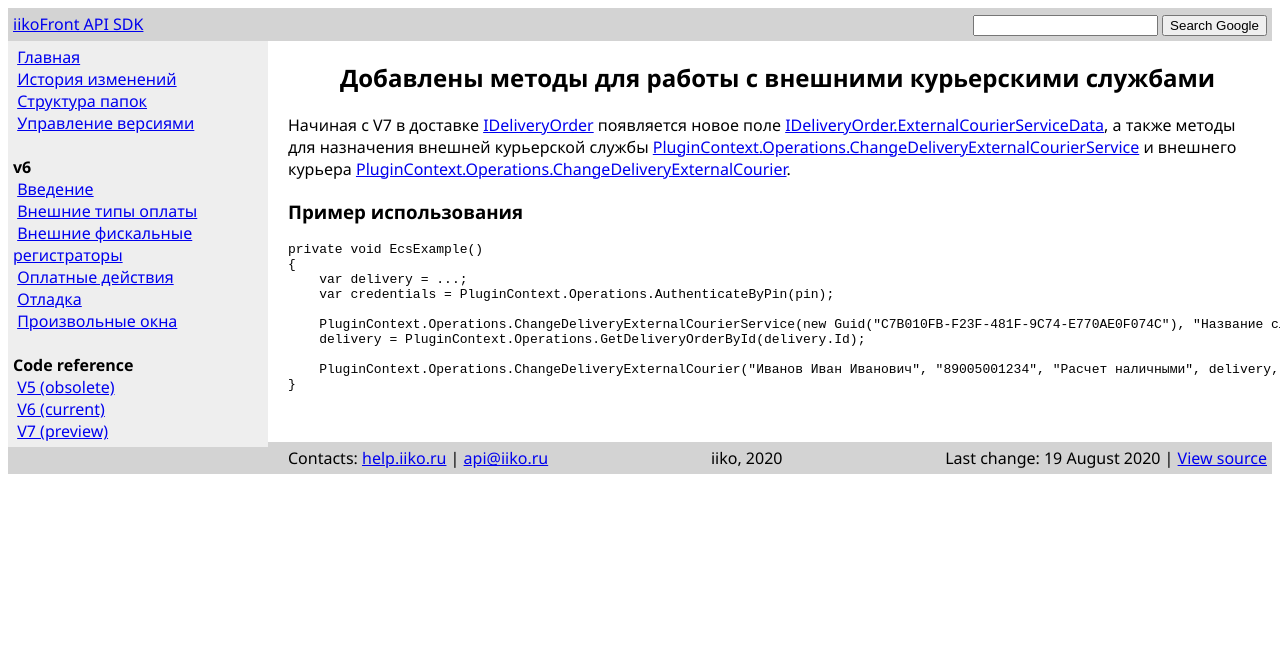
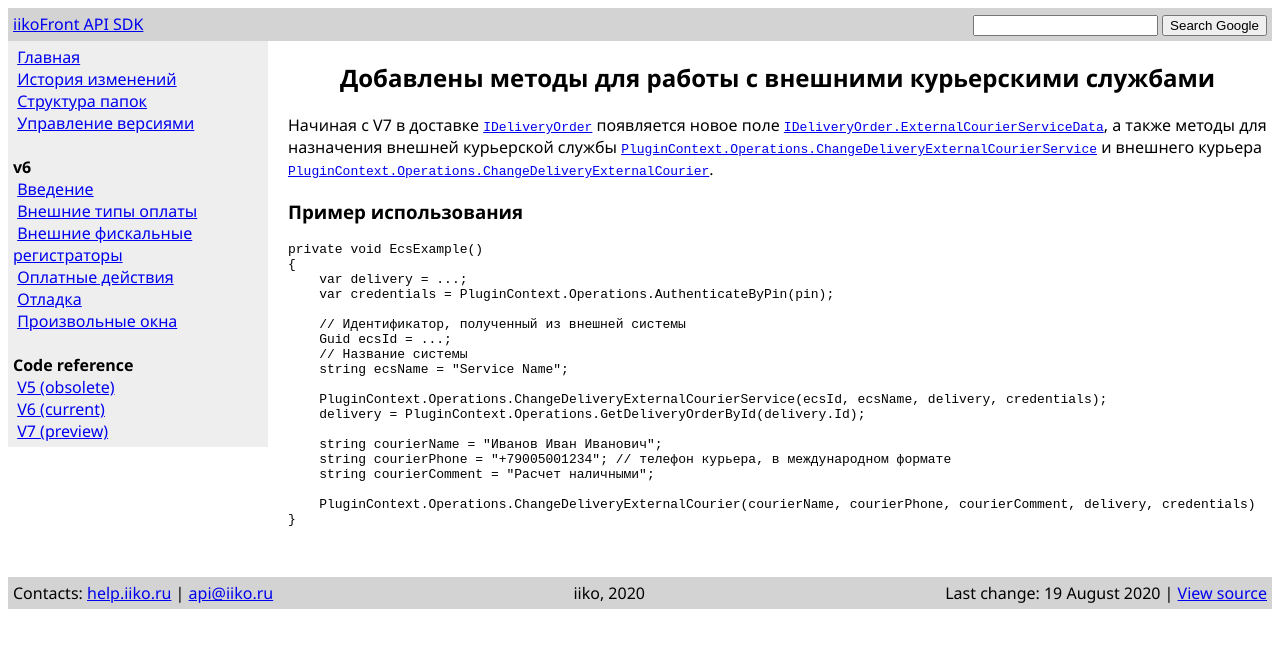
Before and after one commit to iiko/front.api.doc, a Jekyll site: the page built from _posts/2020-08-04-external-courier-services.md, in a window 1280 px wide. Shown: the top 648 px of the page. Built offline with Jekyll 4.4.1, drawn with Linux system fonts in a browser that asks for light colours.

Commit message:
RMS-51479
Интеграция с внешней курьерской службой: документация по Front.API

````diff
--- a/_posts/2020-08-04-external-courier-services.md
+++ b/_posts/2020-08-04-external-courier-services.md
@@ -3,7 +3,7 @@ title: Добавлены методы для работы с внешними
 layout: default
 ---
 
-Начиная с V7 в доставке [IDeliveryOrder](https://iiko.github.io/front.api.sdk/v7/html/T_Resto_Front_Api_Data_Orders_IDeliveryOrder.htm) появляется новое поле [IDeliveryOrder.ExternalCourierServiceData](https://iiko.github.io/front.api.sdk/v7/html/P_Resto_Front_Api_Data_Orders_IDeliveryOrder_ExternalCourierServiceData.htm), а также методы для назначения внешней курьерской службы [PluginContext.Operations.ChangeDeliveryExternalCourierService](https://iiko.github.io/front.api.sdk/v7/html/M_Resto_Front_Api_IOperationService_ChangeDeliveryExternalCourierService.htm) и внешнего курьера  [PluginContext.Operations.ChangeDeliveryExternalCourier](https://iiko.github.io/front.api.sdk/v7/html/M_Resto_Front_Api_IOperationService_ChangeDeliveryExternalCourier.htm).
+Начиная с V7 в доставке [`IDeliveryOrder`](https://iiko.github.io/front.api.sdk/v7/html/T_Resto_Front_Api_Data_Orders_IDeliveryOrder.htm) появляется новое поле [`IDeliveryOrder.ExternalCourierServiceData`](https://iiko.github.io/front.api.sdk/v7/html/P_Resto_Front_Api_Data_Orders_IDeliveryOrder_ExternalCourierServiceData.htm), а также методы для назначения внешней курьерской службы [`PluginContext.Operations.ChangeDeliveryExternalCourierService`](https://iiko.github.io/front.api.sdk/v7/html/M_Resto_Front_Api_IOperationService_ChangeDeliveryExternalCourierService.htm) и внешнего курьера  [`PluginContext.Operations.ChangeDeliveryExternalCourier`](https://iiko.github.io/front.api.sdk/v7/html/M_Resto_Front_Api_IOperationService_ChangeDeliveryExternalCourier.htm).
 
 ### Пример использования
 
@@ -13,9 +13,18 @@ private void EcsExample()
     var delivery = ...;
     var credentials = PluginContext.Operations.AuthenticateByPin(pin);
 
-    PluginContext.Operations.ChangeDeliveryExternalCourierService(new Guid("C7B010FB-F23F-481F-9C74-E770AE0F074C"), "Название службы", delivery, credentials);
+    // Идентификатор, полученный из внешней системы
+    Guid ecsId = ...;
+    // Название системы
+    string ecsName = "Service Name";
+
+    PluginContext.Operations.ChangeDeliveryExternalCourierService(ecsId, ecsName, delivery, credentials);
     delivery = PluginContext.Operations.GetDeliveryOrderById(delivery.Id);
 
-    PluginContext.Operations.ChangeDeliveryExternalCourier("Иванов Иван Иванович", "89005001234", "Расчет наличными", delivery, credentials)
+    string courierName = "Иванов Иван Иванович";
+    string courierPhone = "+79005001234"; // телефон курьера, в международном формате
+    string courierComment = "Расчет наличными";
+
+    PluginContext.Operations.ChangeDeliveryExternalCourier(courierName, courierPhone, courierComment, delivery, credentials)
 }
 ```
````
